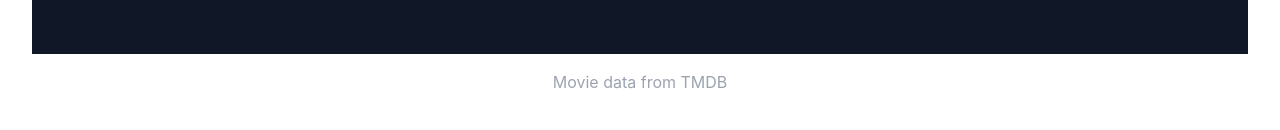
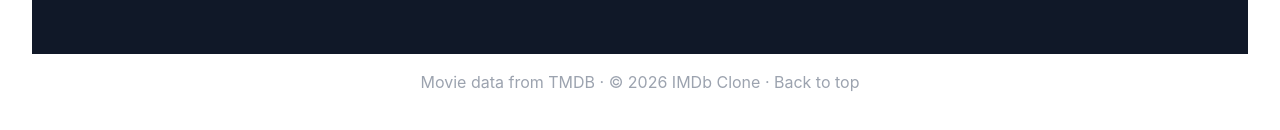
Before and after one commit to kunalkachru/imdb-clone-typescript, a React (Vite) app: page /#/watchlist in a window 1280 px wide. Shown: the part 778-908 px from the top of the page. Built offline with nearby package versions, Linux system fonts and the light colour scheme; no server answers.

Commit message:
T1: Extend the shared footer with runtime copyright and back-to-top navigation

```diff
--- a/src/components/Footer.tsx
+++ b/src/components/Footer.tsx
@@ -1,6 +1,9 @@
 const Footer = () => (
   <footer>
-    <p>Movie data from TMDB</p>
+    <p>
+      Movie data from TMDB · © {new Date().getFullYear()} IMDb Clone ·{" "}
+      <a href="#">Back to top</a>
+    </p>
   </footer>
 );
 
```
Also changed, not shown: 2 other files (tests, documents, lock files or other folders).
